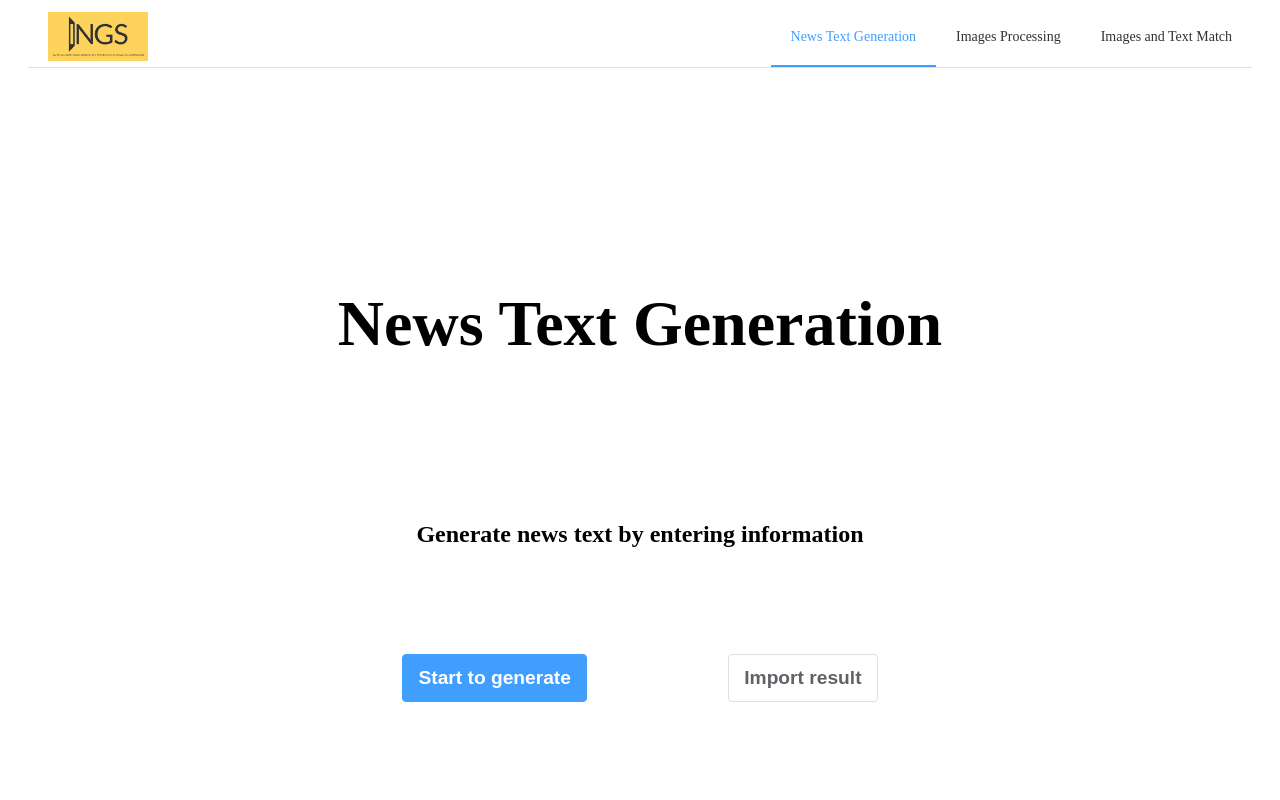
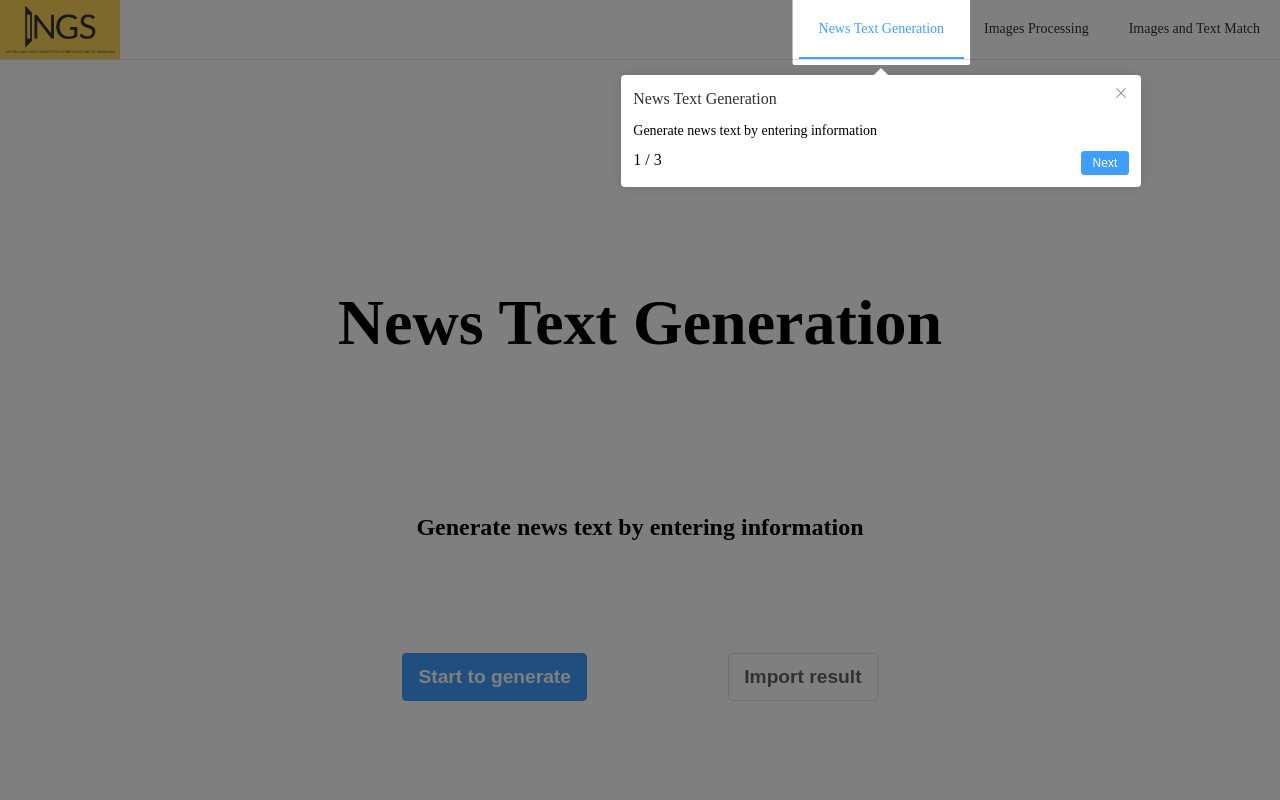
Before and after one commit to Mars123xxx/NewNews, a Vue app: page /#/part1 in a window 1280 px wide. Shown: the top 800 px of the page. Built offline with nearby package versions, Linux system fonts and the light colour scheme; what @kangc/v-md-editor would draw is missing.

Commit message:
update 9.22

```diff
--- /dev/null
+++ b/src/App.scss
@@ -0,0 +1,18 @@
+.flex{
+  display: flex;
+  &.flex-column{
+    flex-direction: column;
+  }
+}
+
+.height-full{
+  height: 100%;
+}
+
+.width-full{
+  width: 100%;
+}
+
+.padding-0{
+  padding: 0;
+}
--- a/src/components/Header.vue
+++ b/src/components/Header.vue
@@ -6,34 +6,57 @@
         :ellipsis="false"
         @select="handleSelect"
     >
-      <el-menu-item>
-        <img
-            style="width: 100px;"
+<!--      <el-menu-item>-->
+<!--        -->
+<!--      </el-menu-item>-->
+      <img
             src="@/assets/images/logo.png"
             alt="logo"
         />
-      </el-menu-item>
       <div class="flex-grow"></div>
-      <el-menu-item v-for="menu in menuData" :key="menu.label" :index="menu.path">{{menu.label}}</el-menu-item>
+      <el-menu-item v-for="(menu) in menuData" :key="menu.label" :index="menu.path" :id="menu.tag">{{menu.label}}</el-menu-item>
     </el-menu>
+
+    <el-tour v-model="open">
+        <el-tour-step
+          v-for="menu in menuData"
+          :target="'#'+menu.tag"
+          :key="menu.label"
+          :title="menu.label"
+          :description="menu.description"
+        />
+        <template #indicators="{ current, total }">
+          <span>{{ current + 1 }} / {{ total }}</span>
+        </template>
+      </el-tour>
+
+
 </template>
 
 <script setup>
 import {ref} from "vue";
 import {useRouter} from "vue-router";
 
+const open = ref(true);
+
 const menuData = ref([
   {
+    "tag":"A",
     "label":"News Text Generation",
-    "path":"/part1"
+    "path":"/part1",
+    'description': 'Generate news text by entering information'
   },
   {
+    "tag":"B",
     "label":"Images Processing",
-    "path":"/part2"
+    "path":"/part2",
+    'description': 'Upload your images and edit them at here'
   },
   {
+    "tag":"C",
     "label":"Images and Text Match",
-    "path":"/part3"
+    "path":"/part3",
+    'description': 'Upload images and text to generate news'
   }
 ])
 const router = useRouter()
--- a/src/components/part1/FunctionBlock.vue
+++ b/src/components/part1/FunctionBlock.vue
@@ -5,8 +5,8 @@
       <div class="upload-demo flex" v-loading="loading.box" element-loading-text="Loading...">
         <div class="flex" style="flex-direction: column">
             <el-upload
+                :action="url.audioUploadURL"
                 drag
-                :action="url.audioUploadURL"
                 multiple
                 accept="mp3,wav"
                 :on-success="handleSuccess"
@@ -83,7 +83,7 @@ group involved in the news event" />
   </div>
 </template>
 
-<script setup>
+<script setup lang="js">
 import {computed, nextTick, ref, watch,reactive} from "vue";
 import axios from "@/utils/axios-plugin.js";
 import {ElMessage} from "element-plus";
@@ -168,13 +168,16 @@ const handleGenerate = ()=>{
          nextTick(()=>{
            ResultRef.value.scrollIntoView({ block:'start', behavior:'smooth' })
          })
-    })
+    }).catch((error)=>{
+      console.log(error)
+      ElMessage.warning({
+        message:'请将必要信息填写完整'
+      })
+  })
 }
 
 const handleSuccess = (resp) => {
-  loading.box = true
-  console.log(resp.text)
-  result.value = resp.text
+  result.value = result.value + resp.text
   loading.box = false
   ElMessage({
     message: 'success',
--- a/src/components/part2/Publicity.vue
+++ b/src/components/part2/Publicity.vue
@@ -43,7 +43,7 @@
           >
             <el-button @click="handleFilter">Start filtering</el-button>
           </el-upload>
-          <el-switch v-model="switchValue" />
+          <el-switch v-model="switchValue" active-text="Fast Mode" inactive-text="Normal Mode" inline-prompt/>
         </div>
       </div>
     </div>
@@ -57,7 +57,7 @@
 </template>
 
 <script setup>
-import {ref} from "vue";
+import {ref, watch} from "vue";
 import {ElMessage} from "element-plus";
 import axios from "@/utils/axios-plugin.js";
 import {rootURL,url,src} from "@/config.js";
@@ -78,6 +78,12 @@ const handleSuccess = ()=>{
     type: 'success',
   })
 }
+
+watch(switchValue,(value)=>{
+  ElMessage.success({
+    message: value ? 'Fast Mode' : 'Normal Mode',
+  })
+})
 
 const handleFilter = ()=>{
   // filterFileList.value = [
@@ -164,6 +170,33 @@ const handleFilter = ()=>{
         font-size: larger;
         font-weight: bold;
       }
+      :deep(.el-switch){
+        height: auto;
+        display: flex;
+        flex-direction: column;
+        justify-content: start;
+      }
+      :deep(.el-switch__core){
+        height: 50px;
+        width: 100%;
+        padding: 20px;
+        .el-switch__inner {
+          & > .is-text{
+            font-size: larger;
+            font-weight: bold;
+          }
+        }
+        .el-switch__action{
+          position: absolute;
+          left: 10px;
+        }
+      }
+      :deep(.is-checked){
+        .el-switch__action{
+          position: absolute;
+          left: calc(100% - 25px);
+        }
+      }
     }
     height: 100%;
     margin: auto 0;
--- a/src/components/part3/FunctionBlock.vue
+++ b/src/components/part3/FunctionBlock.vue
@@ -62,6 +62,7 @@ const resultList = ref([])
 const fileList = ref([])
 const loading = ref(false)
 
+// 页面滑动到指定位置
 watch(()=>props.flag,()=>{
   Match.value.scrollIntoView({ block: 'start', behavior: 'smooth' })
 })
--- a/src/components/part3/Publicity.vue
+++ b/src/components/part3/Publicity.vue
@@ -1,12 +1,12 @@
 <template>
   <div class="publicity-part">
-    <div class="l-content">
+    <div class="l-content" v-loading="loading">
       <div style="position: relative;top: 20%">
         <h1>Image-Text Match</h1>
         <h2>Upload images and text to generate news</h2>
         <div class="btn-box">
           <el-button type="primary" @click="handleGenerate">Import result then start</el-button>
-          <el-button @click="$emit('upload')">Upload new material</el-button>
+          <el-button @click="emit('upload')">Upload new material</el-button>
         </div>
       </div>
     </div>
@@ -18,17 +18,26 @@
 
 <script setup>
 import axios from "@/utils/axios-plugin.js";
-import {nextTick} from "vue";
+import {nextTick,ref} from "vue";
 import {url,src} from "@/config.js";
+import {ElMessage} from "element-plus";
+
+const loading = ref(false)
 
 const emit = defineEmits(["upload","data"])
 const handleGenerate = () => {
-  axios.post(url.imagesTextMatchs)
+  loading.value = true
+  axios.post(url.imagesTextMatch)
       .then((res)=>{
         nextTick(()=>{
           emit("data",res)
         })
-      })
+      }).catch(err=>{
+        ElMessage.warning({
+          message: err,
+        })
+  })
+  loading.value = false
 }
 </script>
 
--- a/src/config.js
+++ b/src/config.js
@@ -1,6 +1,6 @@
 // const rootURL = "https://bream-magical-scorpion.ngrok-free.app/"
-// const rootURL = 'http://cuc-llm-f-1.natapp1.cc/'
-const rootURL = ""
+const rootURL = 'http://cuc-llm-f-1.natapp1.cc/'
+// const rootURL = ""
 
 const rootChidren = (path) => {
     return rootURL + path
@@ -12,9 +12,10 @@ const url = {
 
     // backend url
     imagesTextMatchs:rootChidren('imagesTextMatchs'),
+    imagesTextMatch:rootChidren('imagesTextMatch'),
     textGeneration:rootChidren('textGeneration'),
     imgProcessFast:rootChidren('imgProcessFast'),
-    imgProcess:rootChidren('imgProcess')
+    imgProcess:rootChidren('imgProcess'),
 }
 
 const src = {
--- a/src/main.js
+++ b/src/main.js
@@ -8,6 +8,7 @@ import '@kangc/v-md-editor/lib/style/preview.css';
 import githubTheme from '@kangc/v-md-editor/lib/theme/github.js';
 import '@kangc/v-md-editor/lib/theme/style/github.css';
 import hljs from 'highlight.js';
+import "./App.scss"
 
 VMdPreview.use(githubTheme, {
     Hljs: hljs,
--- a/src/utils/axios-plugin.js
+++ b/src/utils/axios-plugin.js
@@ -1,5 +1,5 @@
 import axios from 'axios'
-
+axios.baseURL = 'http://127.0.0.1:8000/api'
 axios.interceptors.request.use(function (config) {
   config.headers = {
     'X-Requested-With': 'XMLHttpRequest',
--- /dev/null
+++ b/src/utils/uuid.js
@@ -0,0 +1,6 @@
+const getUUID = () =>{ return 'xxxxxxxx-xxxx-4xxx-yxxx-xxxxxxxxxxxx'.replace(/[xy]/g, function (c) {
+    const  r = Math.random() * 16 | 0, v = c == 'x' ? r : (r & 0x3 | 0x8);
+    return v.toString(16);
+})}
+
+export default getUUID
--- a/src/views/Main.vue
+++ b/src/views/Main.vue
@@ -1,20 +1,33 @@
 <template>
-  <el-container>
-    <el-header><Header></Header></el-header>
+  <div>
+    <el-header class="padding-0">
+      <Header class="height-full"></Header>
+    </el-header>
     <div class="main">
-      <keep-alive>
         <router-view></router-view>
-      </keep-alive>
     </div>
     <Footer></Footer>
-  </el-container>
+
+
+  </div>
 </template>
 
 <script setup>
 import Header from "@/components/Header.vue";
 import Footer from "@/components/Footer.vue";
-
 </script>
 
 <style lang="scss" scoped>
+:deep(.el-header){
+  position: fixed;
+  height: 4.5rem;
+  z-index: 999;
+  top: 0;
+  right: 0;
+  left: 0;
+}
+
+.main{
+  margin-top: 4.5rem;
+}
 </style>
--- a/vite.config.js
+++ b/vite.config.js
@@ -14,8 +14,15 @@ export default defineConfig({
     }
   },
   base:"./",
-  server:{
-    port: 8080,
-    host: '0.0.0.0'
-  }
+  server: {
+    host: "127.0.0.1", // 开发服务器的地址
+    port: 8000,        // 开发服务器的端口号
+    proxy: {
+      "/api": {
+        target: "http://cuc-llm-f-1.natapp1.cc", // 目标地址
+        changeOrigin: true,            // 是否换源
+        rewrite: (path) => path.replace(/\/api/, ""),
+      },
+    },
+  },
 })
```
